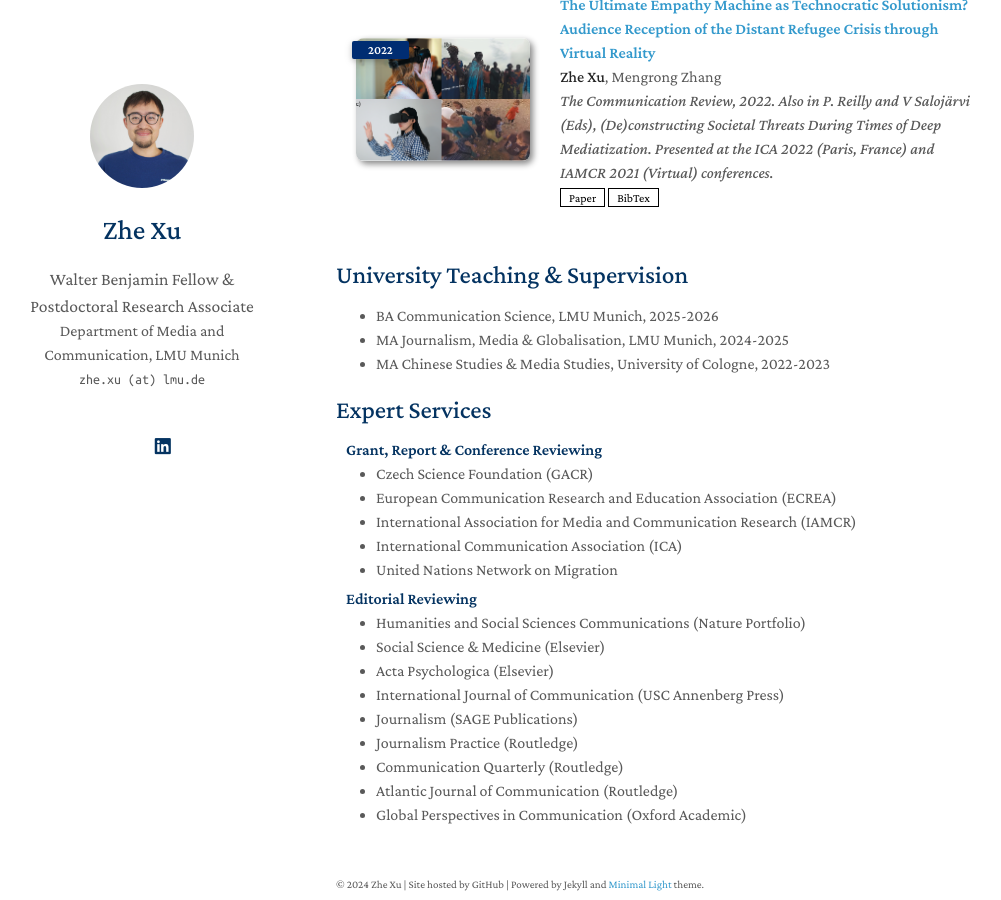
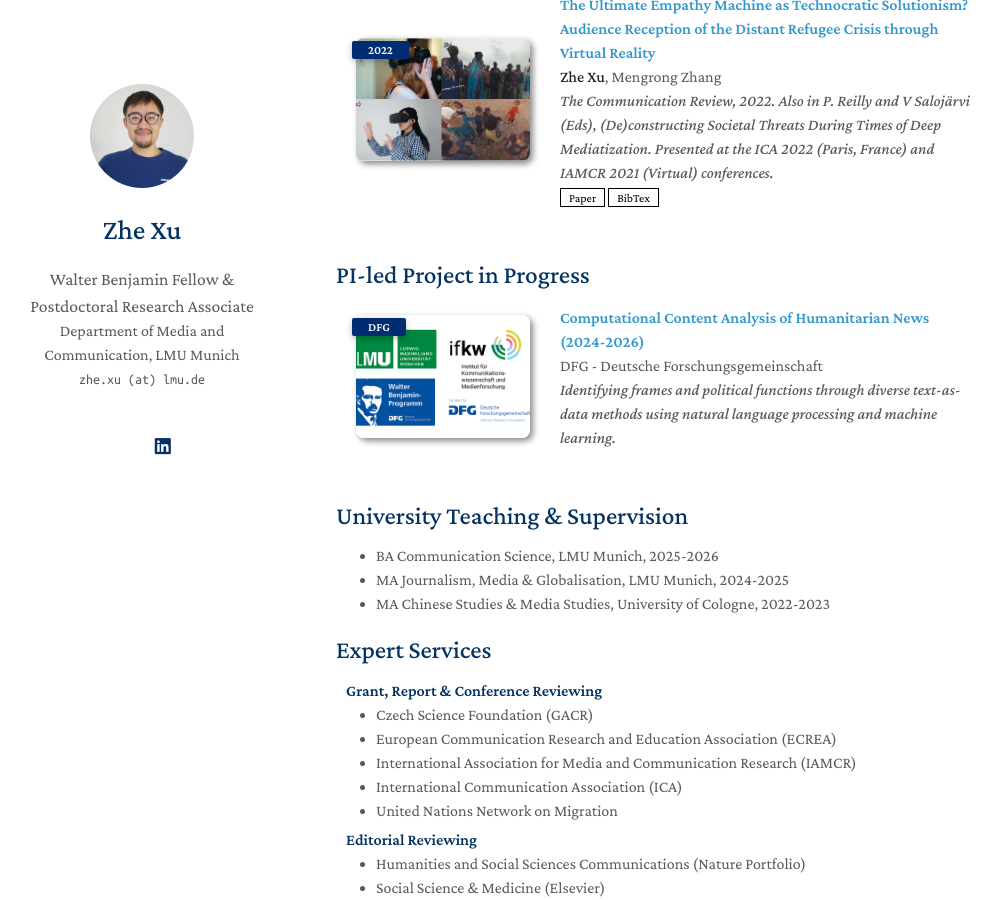
Before and after one commit to zhexuphd/home, a Jekyll site: the page built from index.md, in a window 1280 px wide and 900 px high, scrolled down 1027 px. Shown: the whole window, without its empty margins (134-1135 px from the left). Built offline with Jekyll 4.4.1, drawn with Linux system fonts in a browser that asks for light colours; a style sheet for code colours, icons or effects is not loaded; our own code applies the rules of GitHub Pages for plain Markdown files.

Commit message:
Update index.md

```diff
--- a/index.md
+++ b/index.md
@@ -21,6 +21,8 @@ Please feel free to contact me via email or through my [university profile](http
 
 {% include_relative _includes/publications.md %}
 
+{% include_relative _includes/dfg.md %}
+
 ## University Teaching & Supervision
 
 - BA Communication Science, LMU Munich, 2025-2026
```
